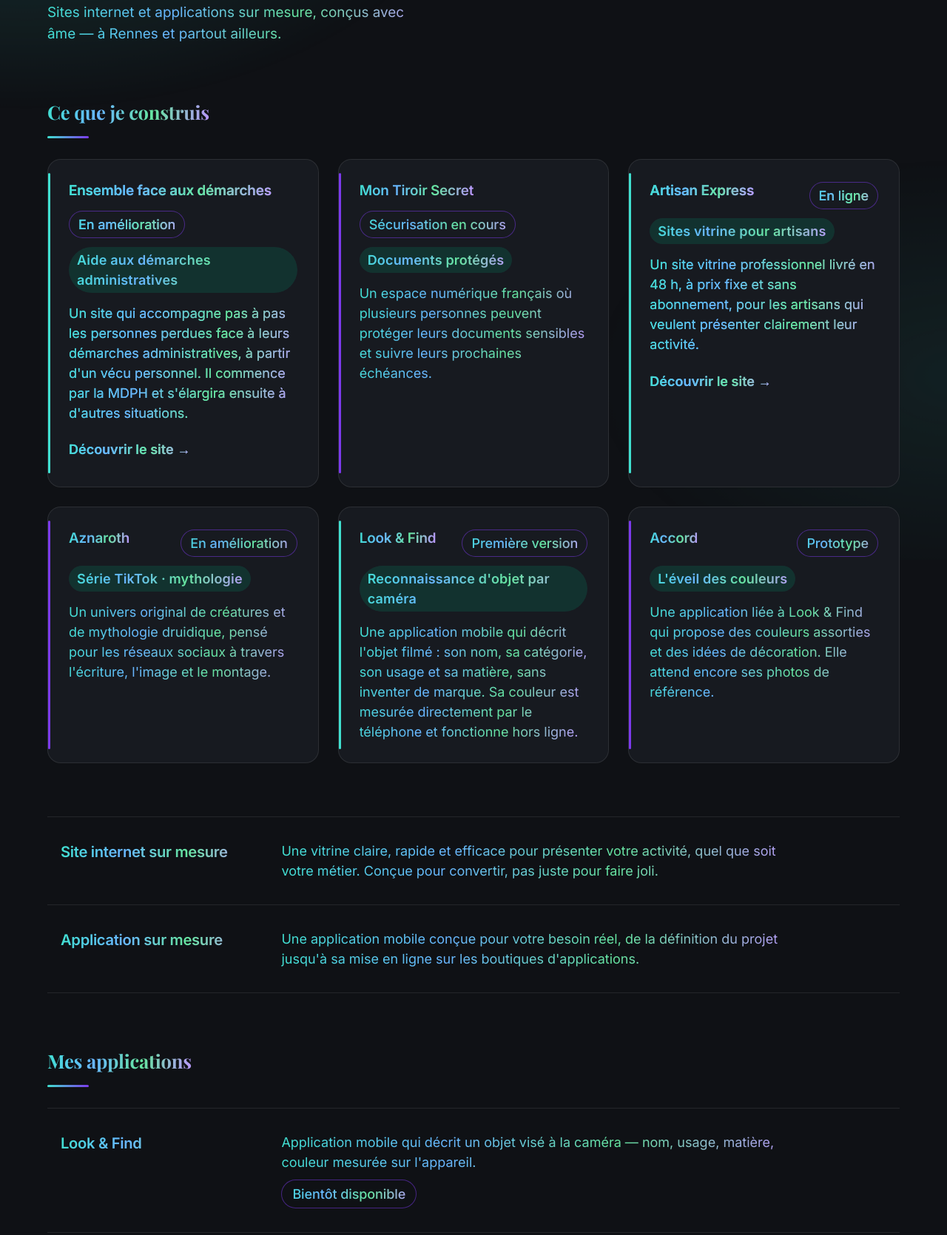
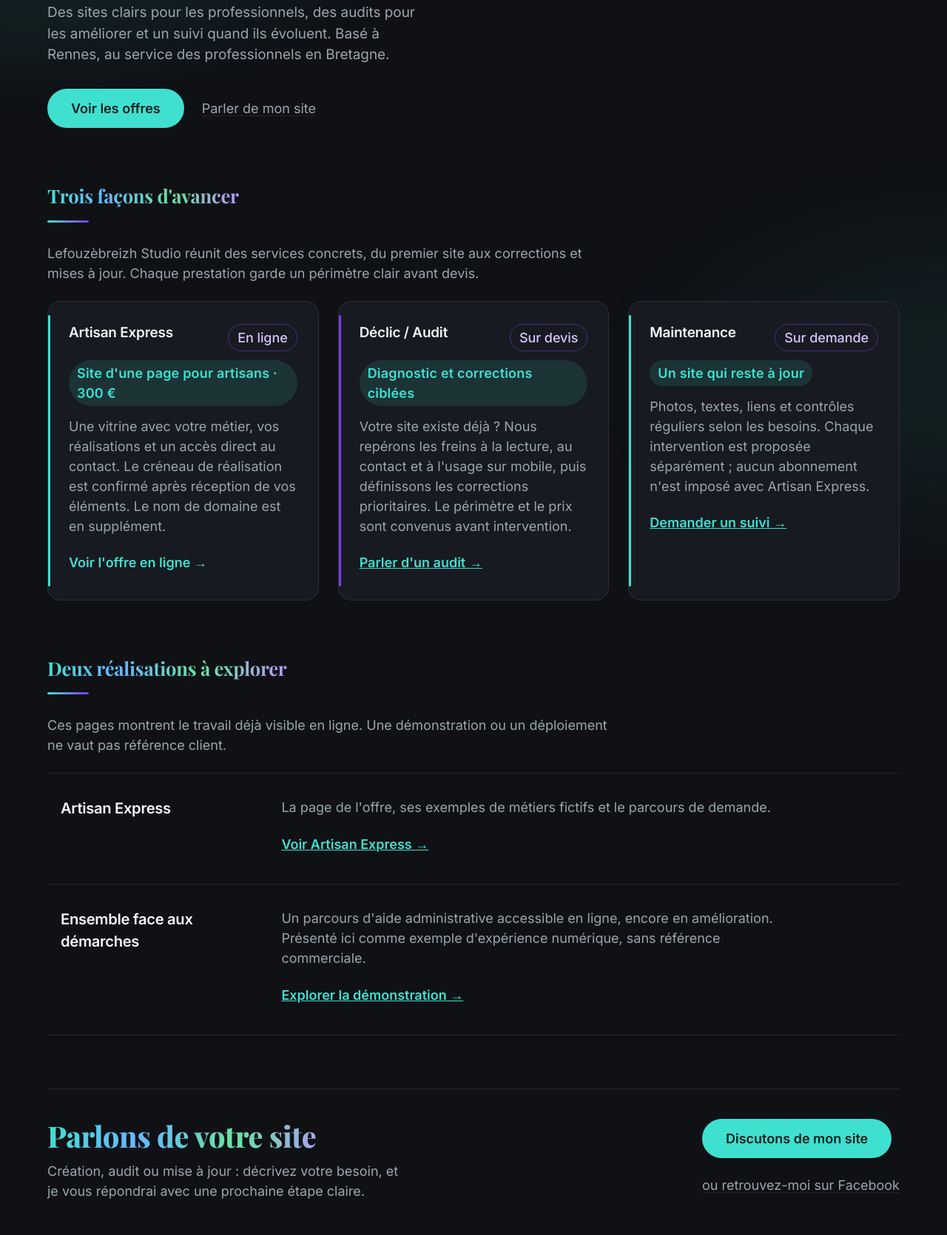
Before and after one commit to Lefouzebreizh/lefouzebreizh.github.io, a plain HTML site: page index.html in a window 1280 px wide. Shown: the part 194-1864 px from the top of the page at 74% size. Drawn offline with nearby package versions, Linux system fonts and the light colour scheme.

Commit message:
Clarifie les offres principales et les preuves du Studio

```diff
--- a/index.html
+++ b/index.html
@@ -3,8 +3,8 @@
 <head>
 <meta charset="UTF-8">
 <meta name="viewport" content="width=device-width, initial-scale=1.0">
-<title>Lefouzèbreizh Studio — Sites &amp; applications sur mesure</title>
-<meta name="description" content="Lefouzèbreizh Studio conçoit des sites internet et des applications mobiles sur mesure, à Rennes et partout ailleurs.">
+<title>Lefouzèbreizh Studio — Sites, audits et suivi pour professionnels</title>
+<meta name="description" content="Lefouzèbreizh Studio accompagne les professionnels avec Artisan Express, des audits de sites et un suivi sur demande, à Rennes et en Bretagne.">
 <link rel="preconnect" href="https://fonts.googleapis.com">
 <link rel="preconnect" href="https://fonts.gstatic.com" crossorigin>
 <link href="https://fonts.googleapis.com/css2?family=Inter:wght@400;500;600;700&family=Playfair+Display:wght@600;700;800&display=swap" rel="stylesheet">
@@ -167,6 +167,21 @@
     font-size: clamp(1.05rem, 1.4vw, 1.28rem);
     font-weight: 400;
     max-width: 44ch;
+  }
+
+  .hero-actions {
+    display: flex;
+    flex-wrap: wrap;
+    align-items: center;
+    gap: 12px 24px;
+    margin-top: clamp(24px, 4vh, 36px);
+  }
+
+  .section-intro {
+    color: var(--mist);
+    font-size: clamp(1rem, 1.1vw, 1.1rem);
+    max-width: 68ch;
+    margin-bottom: clamp(22px, 3vh, 30px);
   }
 
   /* ---- Listes de lignes -------------------------------------------------
@@ -513,7 +528,7 @@
     .cta { flex-direction: column; align-items: stretch; }
     .cta h2, .cta p { max-width: none; }
     .cta-actions { width: 100%; }
-    .btn { width: 100%; }
+    .btn, .hero-actions .btn { width: 100%; }
   }
 
   @media (prefers-reduced-motion: reduce) {
@@ -527,30 +542,12 @@
     .hero h1.grad-text { animation: none; }
   }
 
-  /* Extension de la palette à tous les textes, avec surfaces conservées. */
-  .projet-card .status, .status, .eyebrow { font-size: 1rem; }
+  /* Le dégradé reste réservé aux titres. Le texte courant garde un contraste
+     stable sur les cartes et dans les liens, y compris hors écran calibré. */
   .hero h1 > span { display:inline-block; max-width:100%; }
   .section-title { width:fit-content; }
-  @supports (background-clip: text) or (-webkit-background-clip: text) {
-    .shell :is(h1,h2,h3,p,a,span) {
-      background-image: var(--text-gradient);
-      background-clip: text;
-      -webkit-background-clip: text;
-      -webkit-text-fill-color: transparent;
-    }
-    .shell .eyebrow {
-      background-image: var(--text-gradient), linear-gradient(#12322f,#12322f);
-      background-clip: text,padding-box;
-      -webkit-background-clip: text,padding-box;
-    }
-    .shell .btn {
-      background-image: var(--text-gradient-dark), linear-gradient(var(--turquoise),var(--turquoise));
-      background-clip: text,padding-box;
-      -webkit-background-clip: text,padding-box;
-    }
-  }
   @media (forced-colors: active) {
-    .shell :is(h1,h2,h3,p,a,span), .shell .hero h1.grad-text {
+    .shell .grad-text, .shell .hero h1.grad-text {
       background-image: none; color: CanvasText; -webkit-text-fill-color: CanvasText;
     }
     .shell .btn { border: 1px solid ButtonText; background: ButtonFace; }
@@ -558,7 +555,7 @@
   @media print {
     body { background: white; }
     body::before { display:none; }
-    .shell :is(h1,h2,h3,p,a,span), .shell .hero h1.grad-text {
+    .shell .grad-text, .shell .hero h1.grad-text {
       background-image: none; color:#111; -webkit-text-fill-color:#111;
     }
     .projet-card { background:white; }
@@ -580,103 +577,73 @@
 
   <header class="hero reveal" style="--i:0">
     <h1 class="grad-text"><span>Lefouzèbreizh</span> <span>Studio</span></h1>
-    <p class="lede">Sites internet et applications sur mesure, conçus avec âme — à Rennes et partout ailleurs.</p>
+    <p class="lede">Des sites clairs pour les professionnels, des audits pour les améliorer et un suivi quand ils évoluent. Basé à Rennes, au service des professionnels en Bretagne.</p>
+    <div class="hero-actions">
+      <a class="btn" href="#offres">Voir les offres</a>
+      <a class="btn-ghost" href="mailto:erwannchevallier@protonmail.com?subject=Parlons%20de%20mon%20site">Parler de mon site</a>
+    </div>
   </header>
 
-  <section>
-    <h2 class="section-title grad-text reveal" style="--i:0">Ce que je construis</h2>
-    <div class="projets-grid" aria-label="Projets en cours">
+  <section id="offres">
+    <h2 class="section-title grad-text reveal" style="--i:0">Trois façons d'avancer</h2>
+    <p class="section-intro reveal" style="--i:1">Lefouzèbreizh Studio réunit des services concrets, du premier site aux corrections et mises à jour. Chaque prestation garde un périmètre clair avant devis.</p>
+    <div class="projets-grid" aria-label="Offres principales">
 
       <article class="projet-card reveal" style="--i:1">
-        <a class="projet-card__link" href="https://ensemble-mdph.vercel.app/" aria-label="Découvrir Ensemble face aux démarches">
+        <a class="projet-card__link" href="https://artisan-express-ashy.vercel.app/" aria-label="Découvrir Artisan Express">
           <div class="projet-card__head">
-            <h3>Ensemble face aux démarches</h3>
-            <span class="status">En amélioration</span>
+            <h3>Artisan Express</h3>
+            <span class="status">En ligne</span>
           </div>
-          <span class="eyebrow">Aide aux démarches administratives</span>
-          <p>Un site qui accompagne pas à pas les personnes perdues face à leurs démarches administratives, à partir d'un vécu personnel. Il commence par la MDPH et s'élargira ensuite à d'autres situations.</p>
-          <span class="projet-card__action">Découvrir le site →</span>
+          <span class="eyebrow">Site d'une page pour artisans · 300 €</span>
+          <p>Une vitrine avec votre métier, vos réalisations et un accès direct au contact. Le créneau de réalisation est confirmé après réception de vos éléments. Le nom de domaine est en supplément.</p>
+          <span class="projet-card__action">Voir l'offre en ligne →</span>
         </a>
       </article>
 
       <article class="projet-card reveal" style="--i:2">
         <div class="projet-card__inner">
           <div class="projet-card__head">
-            <h3>Mon Tiroir Secret</h3>
-            <span class="status">Sécurisation en cours</span>
+            <h3>Déclic / Audit</h3>
+            <span class="status">Sur devis</span>
           </div>
-          <span class="eyebrow">Documents protégés</span>
-          <p>Un espace numérique français où plusieurs personnes peuvent protéger leurs documents sensibles et suivre leurs prochaines échéances.</p>
+          <span class="eyebrow">Diagnostic et corrections ciblées</span>
+          <p>Votre site existe déjà ? Nous repérons les freins à la lecture, au contact et à l'usage sur mobile, puis définissons les corrections prioritaires. Le périmètre et le prix sont convenus avant intervention.</p>
+          <a class="projet-card__action" href="mailto:erwannchevallier@protonmail.com?subject=Demande%20d%27audit%20de%20site">Parler d'un audit →</a>
         </div>
       </article>
 
       <article class="projet-card reveal" style="--i:3">
-        <a class="projet-card__link" href="https://artisan-express-ashy.vercel.app/" aria-label="Découvrir Artisan Express">
-          <div class="projet-card__head">
-            <h3>Artisan Express</h3>
-            <span class="status">En ligne</span>
-          </div>
-          <span class="eyebrow">Sites vitrine pour artisans</span>
-          <p>Un site vitrine professionnel livré en 48 h, à prix fixe et sans abonnement, pour les artisans qui veulent présenter clairement leur activité.</p>
-          <span class="projet-card__action">Découvrir le site →</span>
-        </a>
-      </article>
-
-      <article class="projet-card reveal" style="--i:4">
         <div class="projet-card__inner">
           <div class="projet-card__head">
-            <h3>Aznaroth</h3>
-            <span class="status">En amélioration</span>
+            <h3>Maintenance</h3>
+            <span class="status">Sur demande</span>
           </div>
-          <span class="eyebrow">Série TikTok · mythologie</span>
-          <p>Un univers original de créatures et de mythologie druidique, pensé pour les réseaux sociaux à travers l'écriture, l'image et le montage.</p>
-        </div>
-      </article>
-
-      <article class="projet-card reveal" style="--i:5">
-        <div class="projet-card__inner">
-          <div class="projet-card__head">
-            <h3>Look &amp; Find</h3>
-            <span class="status">Première version</span>
-          </div>
-          <span class="eyebrow">Reconnaissance d'objet par caméra</span>
-          <p>Une application mobile qui décrit l'objet filmé : son nom, sa catégorie, son usage et sa matière, sans inventer de marque. Sa couleur est mesurée directement par le téléphone et fonctionne hors ligne.</p>
-        </div>
-      </article>
-
-      <article class="projet-card reveal" style="--i:6">
-        <div class="projet-card__inner">
-          <div class="projet-card__head">
-            <h3>Accord</h3>
-            <span class="status">Prototype</span>
-          </div>
-          <span class="eyebrow">L'éveil des couleurs</span>
-          <p>Une application liée à Look &amp; Find qui propose des couleurs assorties et des idées de décoration. Elle attend encore ses photos de référence.</p>
+          <span class="eyebrow">Un site qui reste à jour</span>
+          <p>Photos, textes, liens et contrôles réguliers selon les besoins. Chaque intervention est proposée séparément ; aucun abonnement n'est imposé avec Artisan Express.</p>
+          <a class="projet-card__action" href="mailto:erwannchevallier@protonmail.com?subject=Suivi%20de%20mon%20site">Demander un suivi →</a>
         </div>
       </article>
 
     </div>
   </section>
 
-  <section class="rows reveal" style="--i:2" aria-label="Prestations">
-    <article class="row">
-      <h2>Site internet sur mesure</h2>
-      <p>Une vitrine claire, rapide et efficace pour présenter votre activité, quel que soit votre métier. Conçue pour convertir, pas juste pour faire joli.</p>
-    </article>
-    <article class="row">
-      <h2>Application sur mesure</h2>
-      <p>Une application mobile conçue pour votre besoin réel, de la définition du projet jusqu'à sa mise en ligne sur les boutiques d'applications.</p>
-    </article>
-  </section>
-
-  <section class="reveal" style="--i:3">
-    <h2 class="section-title grad-text">Mes applications</h2>
-    <div class="rows" aria-label="Applications">
+  <section class="reveal" style="--i:2">
+    <h2 class="section-title grad-text">Deux réalisations à explorer</h2>
+    <p class="section-intro">Ces pages montrent le travail déjà visible en ligne. Une démonstration ou un déploiement ne vaut pas référence client.</p>
+    <div class="rows" aria-label="Réalisations accessibles">
       <article class="row">
-        <h3>Look &amp; Find</h3>
+        <h3>Artisan Express</h3>
         <div>
-          <p>Application mobile qui décrit un objet visé à la caméra — nom, usage, matière, couleur mesurée sur l'appareil.</p>
-          <span class="status">Bientôt disponible</span>
+          <p>La page de l'offre, ses exemples de métiers fictifs et le parcours de demande.</p>
+          <a class="projet-card__action" href="https://artisan-express-ashy.vercel.app/">Voir Artisan Express →</a>
+        </div>
+      </article>
+      <article class="row">
+        <h3>Ensemble face aux démarches</h3>
+        <div>
+          <p>Un parcours d'aide administrative accessible en ligne, encore en amélioration. Présenté ici comme exemple d'expérience numérique, sans référence commerciale.</p>
+          <a class="projet-card__action" href="https://ensemble-face-aux-demarches.vercel.app/">Explorer la démonstration →</a>
         </div>
       </article>
     </div>
@@ -684,11 +651,11 @@
 
   <section class="cta reveal" style="--i:4">
     <div>
-      <h2 class="grad-text">Une idée de site ou d'application ?</h2>
-      <p>Racontez-moi votre projet, simplement et sans promesse en l'air — je réponds sous 48 h.</p>
+      <h2 class="grad-text">Parlons de votre site</h2>
+      <p>Création, audit ou mise à jour : décrivez votre besoin, et je vous répondrai avec une prochaine étape claire.</p>
     </div>
     <div class="cta-actions">
-      <a class="btn" href="mailto:erwannchevallier@protonmail.com?subject=Mon%20projet%20de%20site%20ou%20d%27application">Discutons de mon projet</a>
+      <a class="btn" href="mailto:erwannchevallier@protonmail.com?subject=Mon%20projet%20de%20site">Discutons de mon site</a>
       <a class="btn-ghost" href="https://www.facebook.com/profile.php?id=61551926225174" target="_blank" rel="noopener">ou retrouvez-moi sur Facebook</a>
     </div>
   </section>
```
